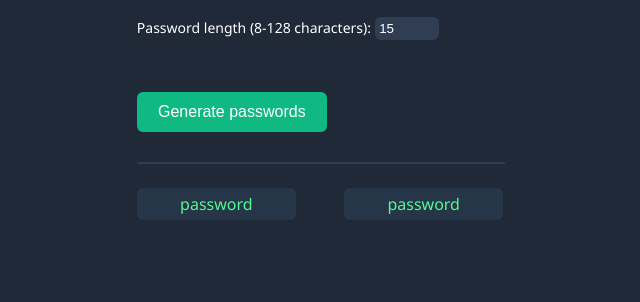
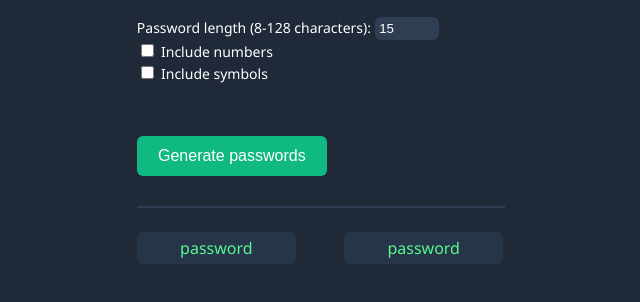
Before and after one commit to azalea-aztech/Password-generator, a website built with Vite: page index.html in a window 1280 px wide. Shown: the part 190-492 px from the top of the page, without its empty margins (320-960 px from the left). Built offline with nearby package versions, Linux system fonts and the light colour scheme.

Commit message:
add checkboxes for including numbers and symbols

```diff
--- a/index.html
+++ b/index.html
@@ -12,6 +12,16 @@
             <label for="passwordLength">Password length (8-128 characters):</label>
             <input type="number" id="passwordLength" min="8" max="128" value="15">
         </div>
+        <div id="characterTypesDiv">
+            <div>
+                <input type="checkbox" id="typeNumbers">
+                <label for="typeNumbers">Include numbers</label>
+            </div>
+            <div>
+                <input type="checkbox" id="typeSymbols">
+                <label for="typeSymbols">Include symbols</label>
+            </div>
+        </div>
         <p id="warning"></p>
         <button id="generateBtn" onclick="generatePasswords()">Generate passwords</button>
         <hr>
--- a/index.js
+++ b/index.js
@@ -1,4 +1,4 @@
-const characters = ["A","B","C","D","E","F","G","H","I","J","K","L","M","N","O","P","Q","R","S","T","U","V","W","X","Y","Z","a","b","c","d","e","f","g","h","i","j","k","l","m","n","o","p","q","r","s","t","u","v","w","x","y","z", "0", "1", "2", "3", "4", "5", "6", "7", "8", "9","~","`","!","@","#","$","%","^","&","*","(",")","_","-","+","=","{","[","}","]",",","|",":",";","<",">",".","?","/"];
+const characters = ["A","B","C","D","E","F","G","H","I","J","K","L","M","N","O","P","Q","R","S","T","U","V","W","X","Y","Z","a","b","c","d","e","f","g","h","i","j","k","l","m","n","o","p","q","r","s","t","u","v","w","x","y","z"];
 const numbers = ["0", "1", "2", "3", "4", "5", "6", "7", "8", "9"];
 const symbols = ["~","`","!","@","#","$","%","^","&","*","(",")","_","-","+","=","{","[","}","]",",","|",":",";","<",">",".","?","/"];
 
```
